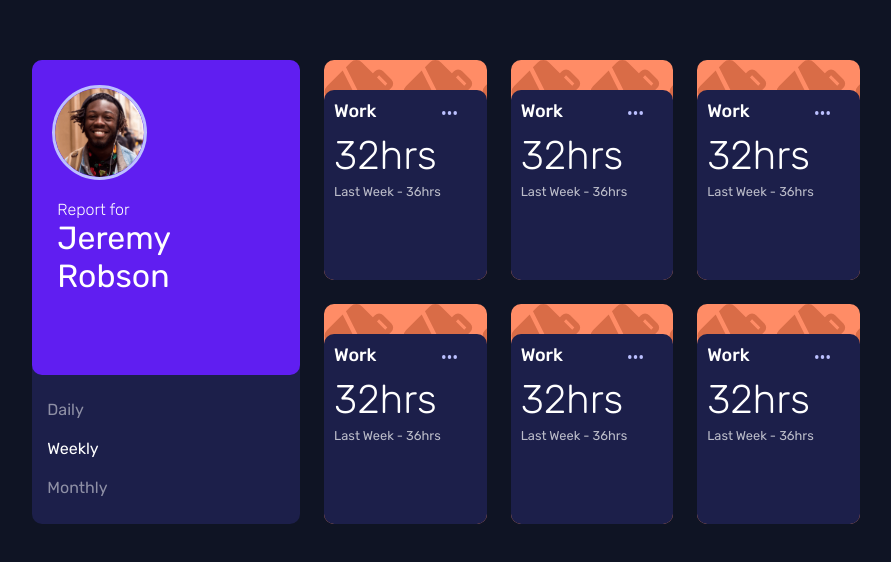
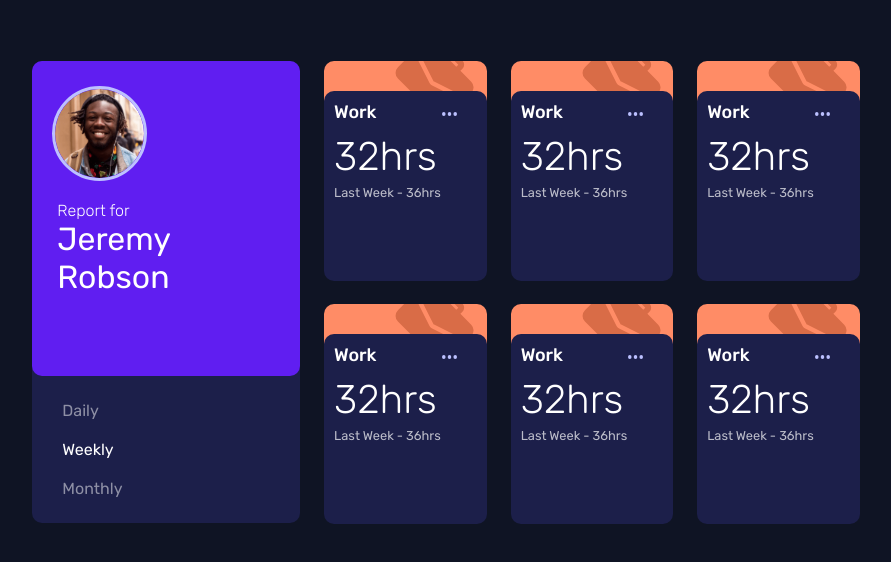
Before and after one commit to aweliego/time-tracking-dashboard, a React (Create React App) app: page / in a window 1280 px wide. Shown: the part 108-670 px from the top of the page, without its empty margins (194-1085 px from the left). Built offline with nearby package versions, Linux system fonts and the light colour scheme.

Commit message:
Style background icon of cards

```diff
--- a/src/components/Activity/Activity.css
+++ b/src/components/Activity/Activity.css
@@ -1,20 +1,17 @@
 .Activity-Card {
-  background-color: hsl(15, 100%, 70%);
-  background-image: url(../../../public/images/icon-work.svg);
-  /* width: 200px; */
+  background: hsl(15, 100%, 70%) url(../../../public/images/icon-work.svg) no-repeat 85% -18%;
 }
 
 .Activity {
   background-color: hsl(235, 46%, 20%);
-  /* width: 200px; */
   padding: 10px;
-  height: 190px;
+  z-index: 1;
+  position: relative;
 }
 
 .Activity-Card,
 .Activity {
-  /* If I set this height for both, cards are too big on wide screens, but if I don't the bg sticks out when resizing */
-  /* height: 190px; */
+  height: 190px;
   border-radius: 10px;
 }
 
--- a/src/components/Dashboard/Dashboard.css
+++ b/src/components/Dashboard/Dashboard.css
@@ -2,7 +2,6 @@
   display: grid;
   grid-template-columns: repeat(3, minmax(150px, 1fr));
   grid-gap: 1.5rem;
-  /* width: 650px; */
 }
 
 @media only screen and (max-width: 583px) {
--- a/src/components/SideBar/SideBar.css
+++ b/src/components/SideBar/SideBar.css
@@ -3,7 +3,6 @@
   border-radius: 10px;
   font-weight: 400;
   min-width: 150px;
-  /* width: 250px; */
 }
 
 .user img {
@@ -37,7 +36,7 @@
 .timeframes {
   font-size: 1rem;
   list-style-type: none;
-  padding: 15px;
+  padding: 15px 0 15px 30px;
 }
 
 .timeframes li {
```
